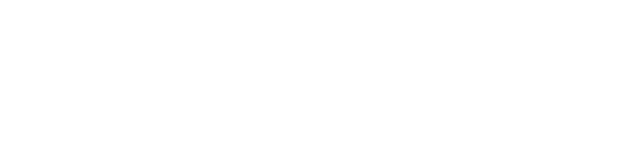
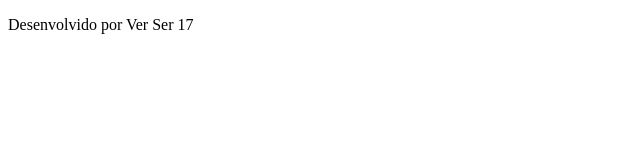
Before and after one commit to cristijung/PrimeiroProjeto, a plain HTML site: page index.html in a window 1280 px wide. Shown: the whole page, without its empty margins (0-640 px from the left). Drawn offline with Linux system fonts and the light colour scheme.

Commit message:
feat: criaçao e imlementaçao do rodape

```diff
--- a/index.html
+++ b/index.html
@@ -6,6 +6,8 @@
     <title>Git</title>
 </head>
 <body>
-
+    <footer>
+        <p>Desenvolvido por Ver Ser 17</p>
+    </footer>
 </body>
 </html>
```
